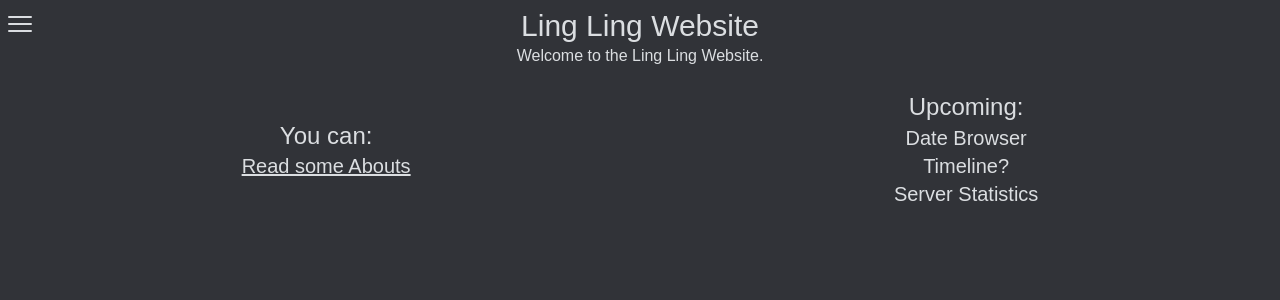
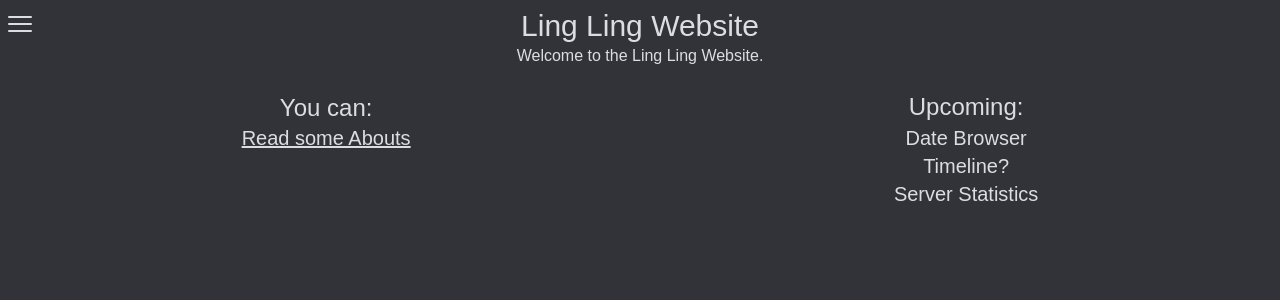
Before and after one commit to tinbolw/llw, a Next.js app: page / in a window 1280 px wide. Shown: the top 300 px of the page. Built offline with nearby package versions, Linux system fonts and the light colour scheme.

Commit message:
fixed homepage alignment

```diff
--- a/app/(homepage)/page.tsx
+++ b/app/(homepage)/page.tsx
@@ -10,7 +10,7 @@
         </p><br />
         {/* <p className="md:text-2xl text-center">Check out this stuff:</p> */}
       </div>
-      <div className="flex justify-around">
+      <div className="flex justify-around items-start">
         <div className="flex flex-col items-center justify-center">
           <h1 className="text-2xl">
             You can:
@@ -23,7 +23,7 @@
             </li>
           </ul>
         </div>
-        <div className="flex flex-col items-center justify-center">
+        <div className="flex flex-col items-center justify-center items-start">
           <h1 className="text-2xl animate-bounce">
             Upcoming:
           </h1>
```
Also changed, not shown: 1 other file (tests, documents, lock files or other folders).
